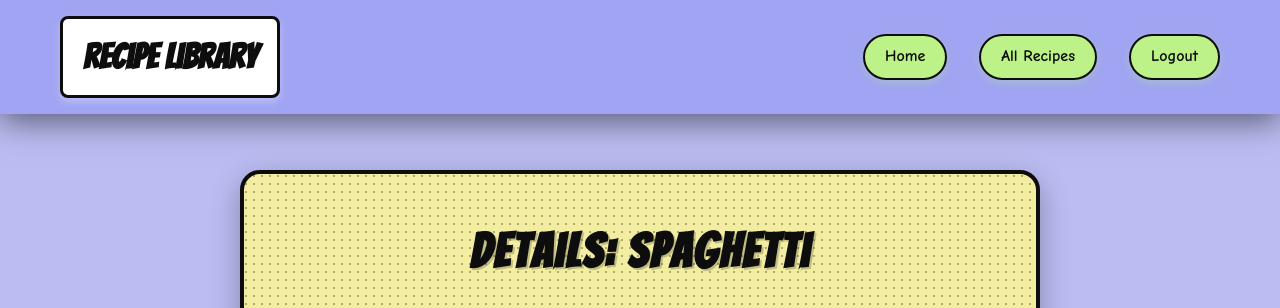
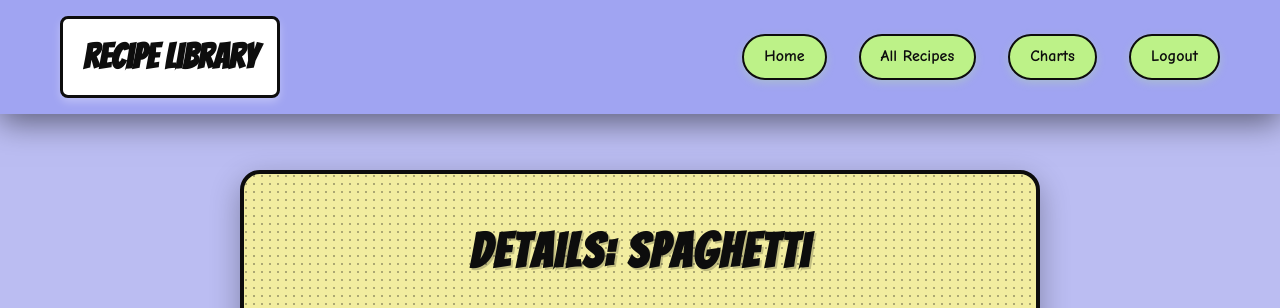
Before and after one commit to Bre-Wonder/Recipe-App-Achievment, a Django app: page /list/1 in a window 1280 px wide. Shown: the top 308 px of the page. Run offline with Django 5.2, Linux system fonts and the light colour scheme; a user stored in the database is signed in; data comes from the database, SQL or seed files in the repository.

Commit message:
added navigation item

```diff
--- a/Acheivement 2/A2_Recipe_App/src/recipeApp/templates/recipeApp/recipe_details.html
+++ b/Acheivement 2/A2_Recipe_App/src/recipeApp/templates/recipeApp/recipe_details.html
@@ -244,6 +244,7 @@
                 <ul class="nav-links">
                     <li><a href="{% url 'recipeApp:home' %}">Home</a></li>
                     <li><a href="{% url 'recipeApp:list' %}">All Recipes</a></li>
+                    <li><a href="{% url 'recipeApp:charts' %}">Charts</a></li>
                     <li><a href ="{%url 'logout' %}"> Logout </a></li>
                 </ul>
             </div>
```
